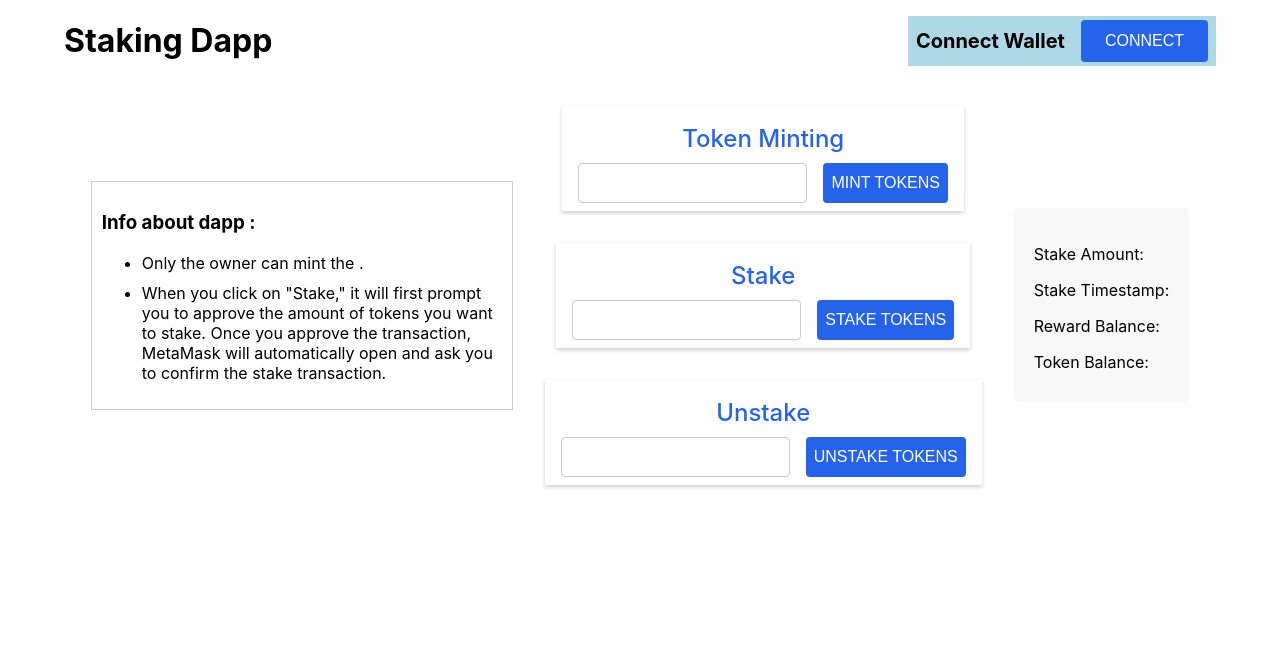
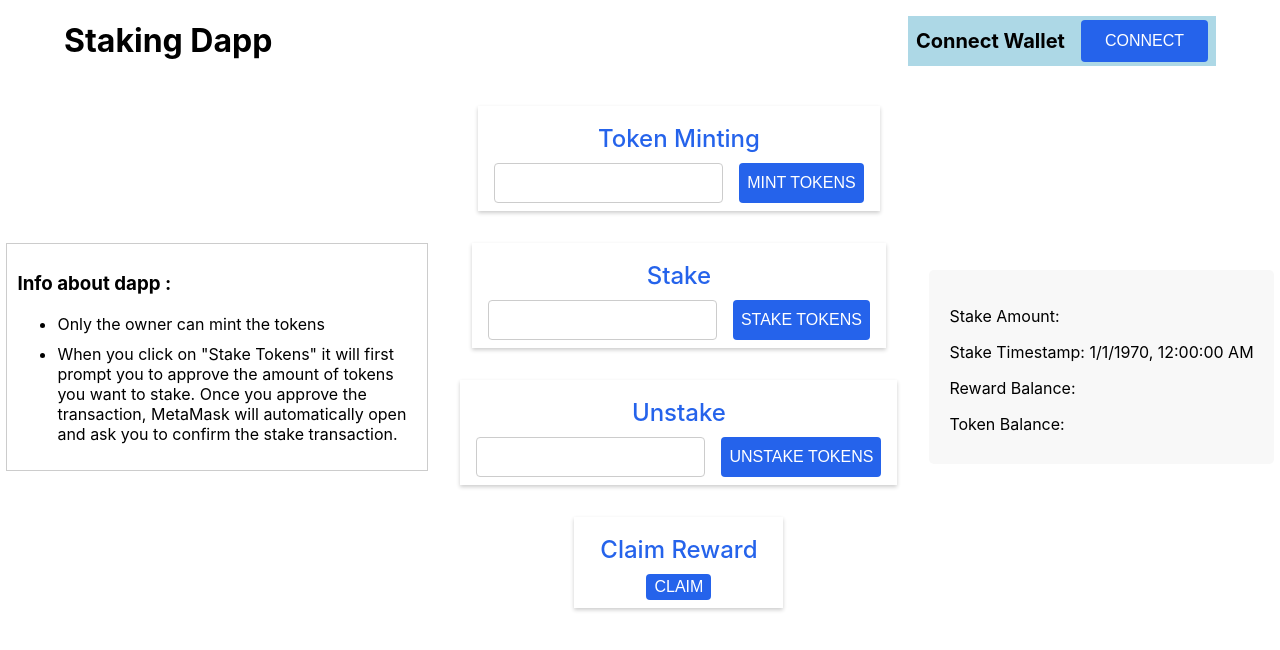
Before and after one commit to vishal5208/stakingDapp, a React (Create React App) app in the folder frontend/: page / in a window 1280 px wide. Shown: the top 650 px of the page. Built offline with nearby package versions, Linux system fonts and the light colour scheme.

Commit message:
made some changes in app.js

```diff
--- a/frontend/src/App.js
+++ b/frontend/src/App.js
@@ -1,7 +1,7 @@
 import "./App.css";
 import { useState } from "react";
 import { WalletComponent, StakingDetailsComponent } from "./Components";
-import { mintTokens, stake, unstake } from "./BackendConnectors";
+import { mintTokens, stake, unstake, claimRewards } from "./BackendConnectors";
 
 function App() {
 	const [inputValue, setInputValue] = useState("");
@@ -40,6 +40,13 @@ function App() {
 		setUnstakedAmount(event.target.value);
 	};
 
+	// handle claim
+
+	const handleClaimButton = async () => {
+		const obj = await claimRewards();
+		console.log(obj);
+	};
+
 	return (
 		<div className="App">
 			<div className="title-and-connect">
@@ -51,11 +58,11 @@ function App() {
 				<div className="info-container">
 					<h3>Info about dapp :</h3>
 					<ul>
-						<li>Only the owner can mint the .</li>
+						<li>Only the owner can mint the tokens</li>
 						<li>
-							When you click on "Stake," it will first prompt you to approve the
-							amount of tokens you want to stake. Once you approve the
-							transaction, MetaMask will automatically open and ask you to
+							When you click on "Stake Tokens" it will first prompt you to
+							approve the amount of tokens you want to stake. Once you approve
+							the transaction, MetaMask will automatically open and ask you to
 							confirm the stake transaction.
 						</li>
 					</ul>
@@ -104,6 +111,15 @@ function App() {
 							<button onClick={handleUnstakeButton}>Unstake Tokens</button>
 						</div>
 					</div>
+
+					{/* Claim reward */}
+
+					<div className="token-minting-div">
+						<p>Claim Reward </p>
+						<div className="input-and-mint-button-div">
+							<button onClick={handleClaimButton}>Claim</button>
+						</div>
+					</div>
 				</div>
 
 				<StakingDetailsComponent />
--- a/frontend/src/BackendConnectors/index.js
+++ b/frontend/src/BackendConnectors/index.js
@@ -1,3 +1,8 @@
-import { mintTokens, stake, unstake } from "./stakingContractConnector";
+import {
+	mintTokens,
+	stake,
+	unstake,
+	claimRewards,
+} from "./stakingContractConnector";
 
-export { mintTokens, stake, unstake };
+export { mintTokens, stake, unstake, claimRewards };
--- a/frontend/src/BackendConnectors/stakingContractConnector.js
+++ b/frontend/src/BackendConnectors/stakingContractConnector.js
@@ -113,6 +113,38 @@ const unstake = async (amount) => {
 	}
 };
 
+const claimRewards = async (amount) => {
+	console.log(amount);
+	try {
+		if (typeof window.ethereum !== "undefined") {
+			await requestAccount();
+			const provider = new ethers.providers.Web3Provider(window.ethereum);
+			const signer = provider.getSigner();
+			console.log(signer);
+			const stakingContract = new ethers.Contract(
+				contracts.Staking[1],
+				contracts.Staking[0],
+				signer
+			);
+
+			const tx = await stakingContract.claimRewards();
+			await tx.wait();
+
+			alert(`Reward claimed succesfully!!!`);
+		} else {
+			return {
+				success: false,
+				msg: "Please connect your wallet!",
+			};
+		}
+	} catch (error) {
+		return {
+			success: false,
+			msg: error.message,
+		};
+	}
+};
+
 const getStakingDetails = async () => {
 	try {
 		if (typeof window.ethereum !== "undefined") {
@@ -152,4 +184,4 @@ const getStakingDetails = async () => {
 	}
 };
 
-export { stake, mintTokens, unstake, getStakingDetails };
+export { stake, mintTokens, unstake, getStakingDetails, claimRewards };
--- a/frontend/src/Components/StakingDetails/StakingDetails.js
+++ b/frontend/src/Components/StakingDetails/StakingDetails.js
@@ -33,6 +33,8 @@ export const StakingDetailsComponent = () => {
 		};
 	}, []);
 
+	const formattedTimestamp = new Date(stakeTimestamp * 1000).toLocaleString();
+
 	return (
 		<div className="staking-details-container">
 			{isLoading ? (
@@ -40,7 +42,9 @@ export const StakingDetailsComponent = () => {
 			) : (
 				<>
 					<p className="staking-detail">Stake Amount: {stakeAmount}</p>
-					<p className="staking-detail">Stake Timestamp: {stakeTimestamp}</p>
+					<p className="staking-detail">
+						Stake Timestamp: {formattedTimestamp}
+					</p>
 					<p className="staking-detail">Reward Balance: {rewardBalance}</p>
 					<p className="staking-detail">Token Balance: {tokenBalance}</p>
 				</>
```
